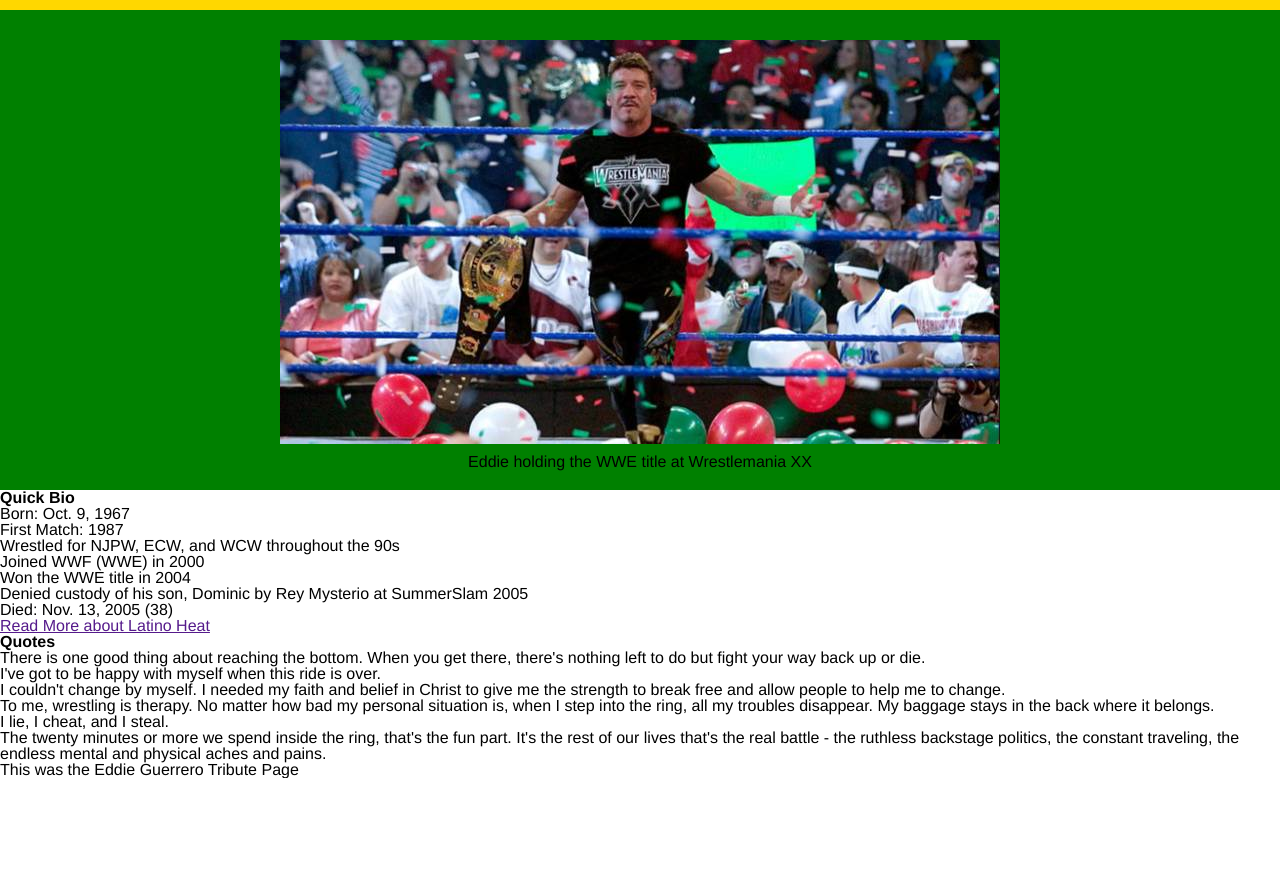
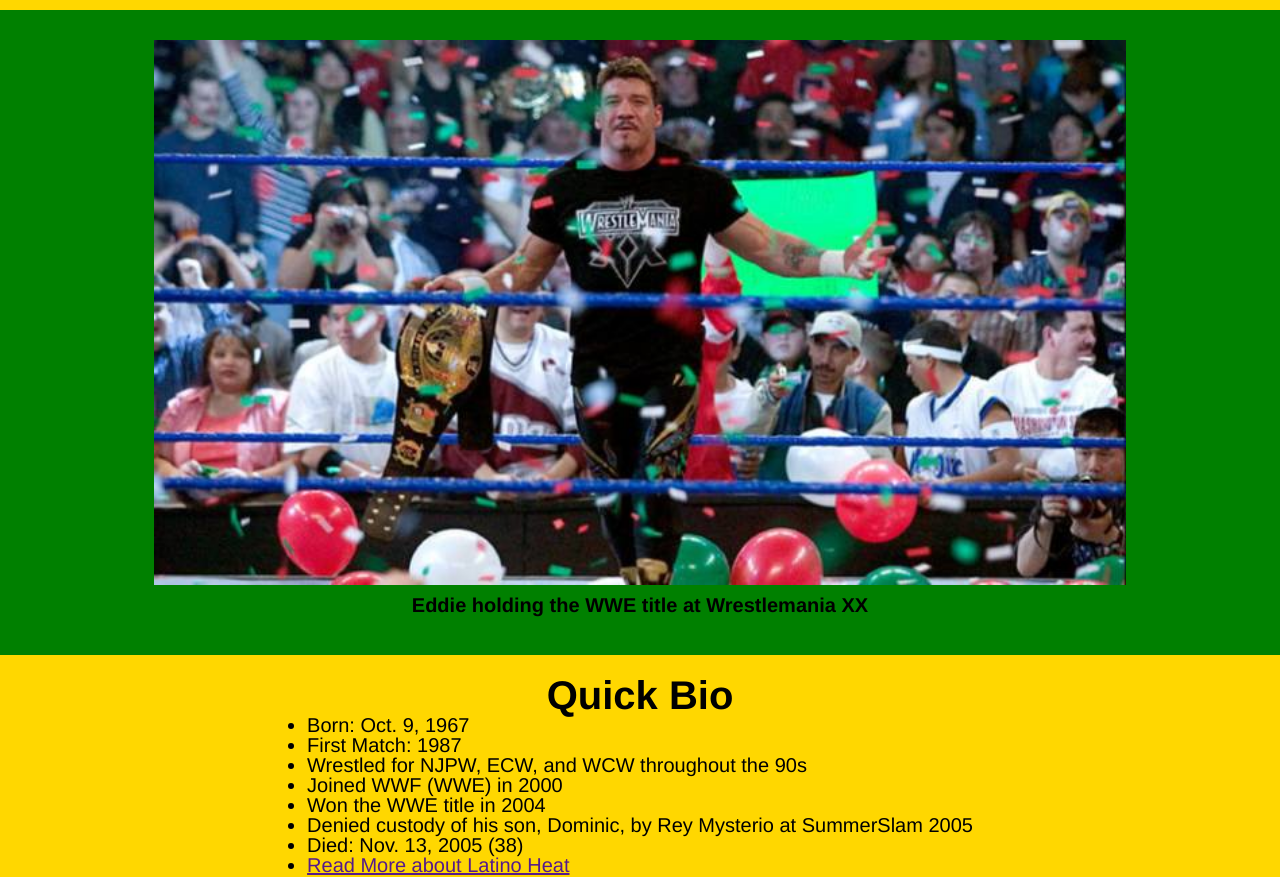
Before and after one commit to mitchelwachtel/TributePage-FreeCodeCamp, a plain HTML site: page index.html in a window 1280 px wide. Shown: the part 96-973 px from the top of the page. Before the commit the page ends 874 px from the top, so only its background shows below. Drawn offline with Linux system fonts and the light colour scheme.

Commit message:
decent working site

```diff
--- a/assets/css/reset.css
+++ b/assets/css/reset.css
@@ -27,7 +27,8 @@
     font-family: inherit;
   }
 
-  /* Removes default bullet points from lists */
+  /* Removes default bullet points from lists
   ol, ul {
     list-style: none;
   }
+  */
--- a/assets/css/style.css
+++ b/assets/css/style.css
@@ -1,5 +1,6 @@
 * {
-    font-family: 'Franklin Gothic Medium', 'Arial Narrow', Arial, sans-serif;
+  font-family: "Franklin Gothic Medium", "Arial Narrow", Arial, sans-serif;
+
 }
 
 header {
@@ -14,10 +15,10 @@ header {
 }
 
 h1 {
-
   font-size: 50px;
   font-weight: 900;
-    font-family: 'Lucida Sans', 'Lucida Sans Regular', 'Lucida Grande', 'Lucida Sans Unicode', Geneva, Verdana, sans-serif;
+  font-family: "Lucida Sans", "Lucida Sans Regular", "Lucida Grande",
+    "Lucida Sans Unicode", Geneva, Verdana, sans-serif;
 }
 
 #quote {
@@ -31,11 +32,85 @@ figure {
   flex-direction: column;
   background-color: green;
   padding: 20px;
+  width: 100%;
+  height: auto;
 }
 
 img {
   padding: 10px;
-    width: 100%
+  width: 80%;
   height: auto;
+}
 
+figcaption {
+  height: 40px;
+  font-size: 20px;
+  font-weight: 700;
+  align-items: center;
 }
+
+.bio {
+  display: flex;
+  justify-content: center;
+  align-items: center;
+  flex-direction: column;
+  background-color: gold;
+  padding: 20px;
+  width: 100%;
+  height: auto;
+}
+
+h2 {
+  font-size: 40px;
+}
+
+#quotes {
+  display: flex;
+  flex-direction: column;
+  align-items: center;
+  justify-content: center;
+  background-color: green;
+  padding: 20px;
+}
+
+#quote_blocks {
+  display: flex;
+  flex-wrap: wrap;
+  justify-content: space-between;
+  padding: 20px;
+}
+
+.odd_Q {
+  width: 200px;
+  height: auto;
+  margin: 5%;
+  font-size: 20px;
+  background-color: green;
+  padding: 5px;
+  border: 5px solid white;
+  border-radius: 10%;
+}
+
+.even_Q {
+  width: 200px;
+  height: auto;
+  margin: 5%;
+  font-size: 20px;
+  background-color: gold;
+  padding: 5px;
+  border: 5px solid white;
+  border-radius: 10%;
+}
+
+footer {
+    background-color: black;
+    color: gold;
+    font-size: 40px;
+    display: flex;
+    justify-content: center;
+    padding: 30px;
+}
+
+ul {
+    font-size: 20px;
+}
--- a/index.html
+++ b/index.html
@@ -30,7 +30,7 @@
           <li>Joined WWF (WWE) in 2000</li>
           <li>Won the WWE title in 2004</li>
           <li>
-            Denied custody of his son, Dominic by Rey Mysterio at SummerSlam
+            Denied custody of his son, Dominic, by Rey Mysterio at SummerSlam
             2005
           </li>
           <li>Died: Nov. 13, 2005 (38)</li>
@@ -39,16 +39,17 @@
       </section>
       <section id="quotes">
         <h2>Quotes</h2>
+        <section id="quote_blocks">
           <p class="odd_Q">
-          There is one good thing about reaching the bottom. When you get there,
-          there's nothing left to do but fight your way back up or die.
+            There is one good thing about reaching the bottom. When you get
+            there, there's nothing left to do but fight your way back up or die.
           </p>
           <p class="even_Q">
             I've got to be happy with myself when this ride is over.
           </p>
           <p class="odd_Q">
-          I couldn't change by myself. I needed my faith and belief in Christ to
-          give me the strength to break free and allow people to help me to
+            I couldn't change by myself. I needed my faith and belief in Christ
+            to give me the strength to break free and allow people to help me to
             change.
           </p>
           <p class="even_Q">
@@ -59,10 +60,11 @@
           <p class="odd_Q">I lie, I cheat, and I steal.</p>
           <p class="even_Q">
             The twenty minutes or more we spend inside the ring, that's the fun
-          part. It's the rest of our lives that's the real battle - the ruthless
-          backstage politics, the constant traveling, the endless mental and
-          physical aches and pains.
+            part. It's the rest of our lives that's the real battle - the
+            ruthless backstage politics, the constant traveling, the endless
+            mental and physical aches and pains.
           </p>
+        </section>
       </section>
     </main>
     <footer>
```
Lines whose indentation alone changed are shown as unchanged.
